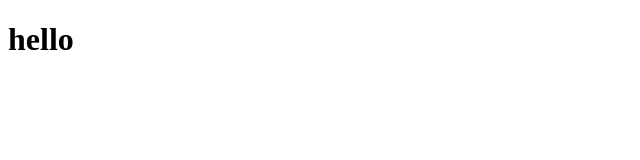
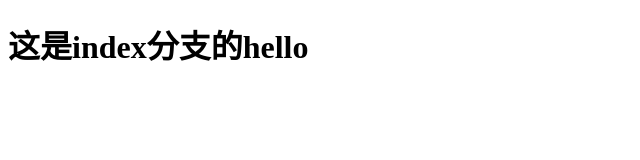
Before and after one commit to zhangbbbbbbb/project_01, a plain HTML site: page index.html in a window 1280 px wide. Shown: the whole page, without its empty margins (0-640 px from the left). Drawn offline with Linux system fonts and the light colour scheme.

Commit message:
修改index.html

```diff
--- a/index.html
+++ b/index.html
@@ -7,6 +7,6 @@
     <title>Document</title>
 </head>
 <body>
-    <h1>hello</h1>
+    <h1>这是index分支的hello</h1>
 </body>
 </html>
```
Also changed, not shown: doc/test2.txt (added), 1 other file.
